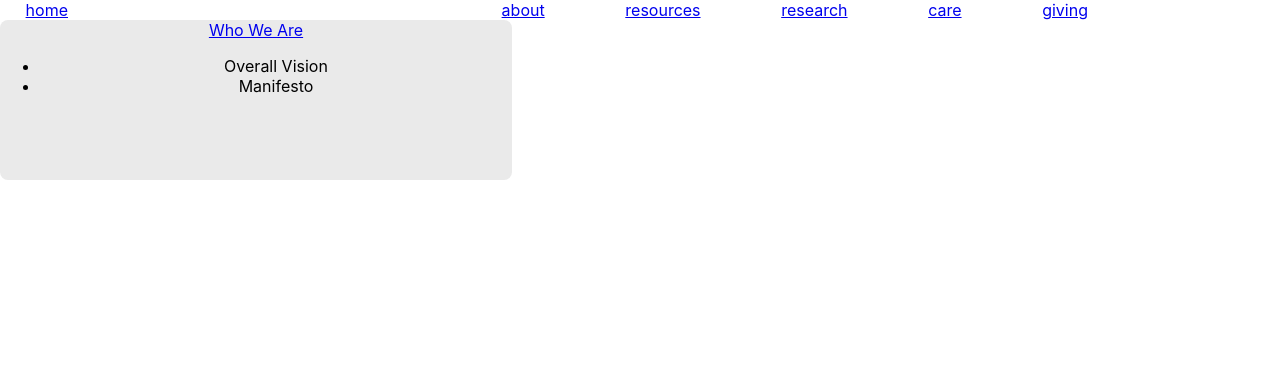
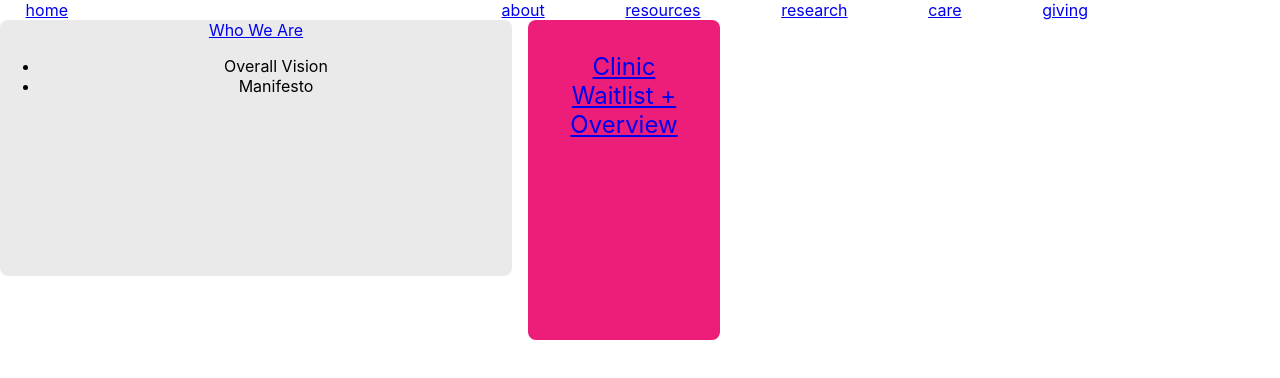
Before and after one commit to jwow1000/hyp-website, a React (Create React App) app: page / in a window 1280 px wide. Shown: the top 378 px of the page. Built offline with nearby package versions, Linux system fonts and the light colour scheme.

Commit message:
add the pink div

```diff
--- a/src/screens/Home.css
+++ b/src/screens/Home.css
@@ -1,5 +1,8 @@
 #homeContainer-Home {
-
+    display: flex;
+    flex-flow: row wrap;
+    gap: 1rem;
+    align-content: center;
 }
 
 .grayBox-Home {
@@ -7,7 +10,23 @@
     border-radius: 0.5rem;
 }
 
+
 #whoWeAre-Home {
     width: 40vw;
-    height: 20vh;
+    height: 20vw;
 }
+
+#clinicPink-Home {
+    background-color: #ed1e79;
+    text-align: center;
+    font-size: 1.5rem;
+    padding: 2rem;
+    width: 10vw;
+    height: 20vw;
+
+}
+
+Link {
+   color: #fff2cd;
+
+}
--- a/src/screens/Home.jsx
+++ b/src/screens/Home.jsx
@@ -1,15 +1,19 @@
 import "./Home.css";
-import {NavLink} from 'react-router-dom';
+import {Link} from 'react-router-dom';
 
 function Home() {
   return (
     <div id="homeContainer-Home">
         <div className='grayBox-Home' id="whoWeAre-Home">
-            <NavLink  > Who We Are </NavLink>
+            <Link  > Who We Are </Link>
                 <ul>
                     <li> Overall Vision </li>
                     <li> Manifesto </li>
                 </ul>
+        </div>
+
+        <div className='grayBox-Home' id="clinicPink-Home">
+          <Link> Clinic Waitlist + Overview </Link>
         </div>
     </div>
   )
```
